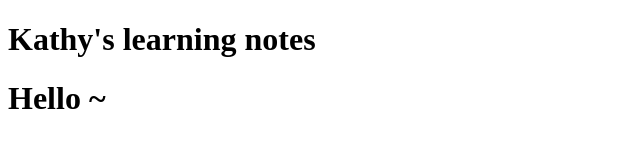
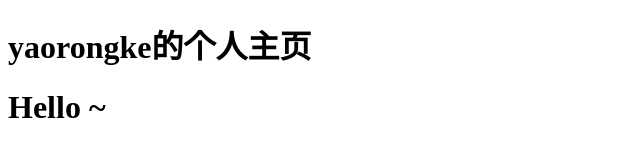
Before and after one commit to kathychen47/kathy.github.io, a plain HTML site: page index.html in a window 1280 px wide. Shown: the whole page, without its empty margins (0-640 px from the left). Drawn offline with Linux system fonts and the light colour scheme.

Commit message:
index.html

```diff
--- a/index.html
+++ b/index.html
@@ -2,10 +2,10 @@
 <html lang="en">
 <head>
     <meta charset="UTF-8">
-    <title>Kathy</title>
+    <title>yaorongke</title>
 </head>
 <body>
-    <h1>Kathy's learning notes</h1>
+    <h1>yaorongke的个人主页</h1>
     <h1>Hello ~</h1>
 </body>
 </html>
```
